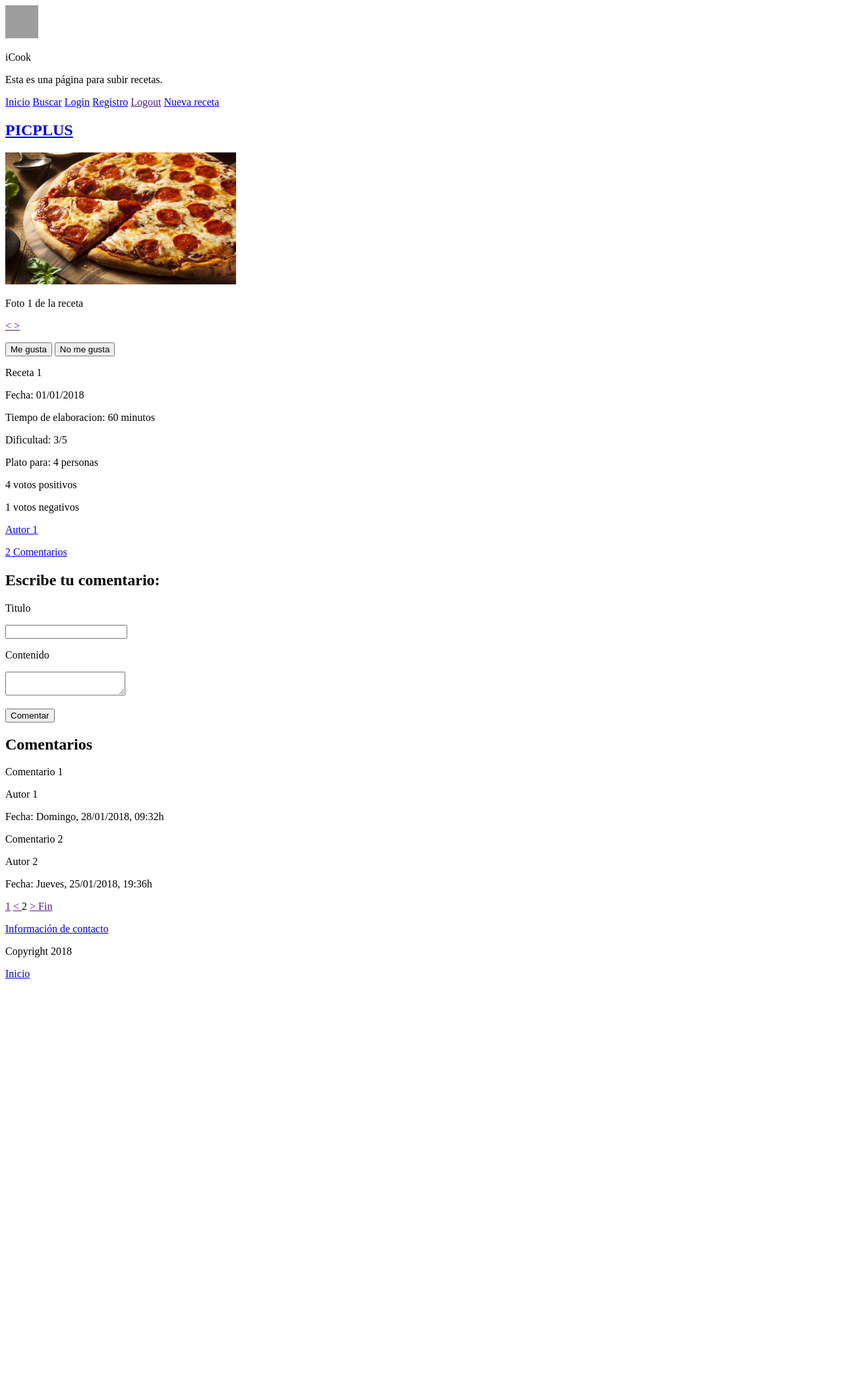
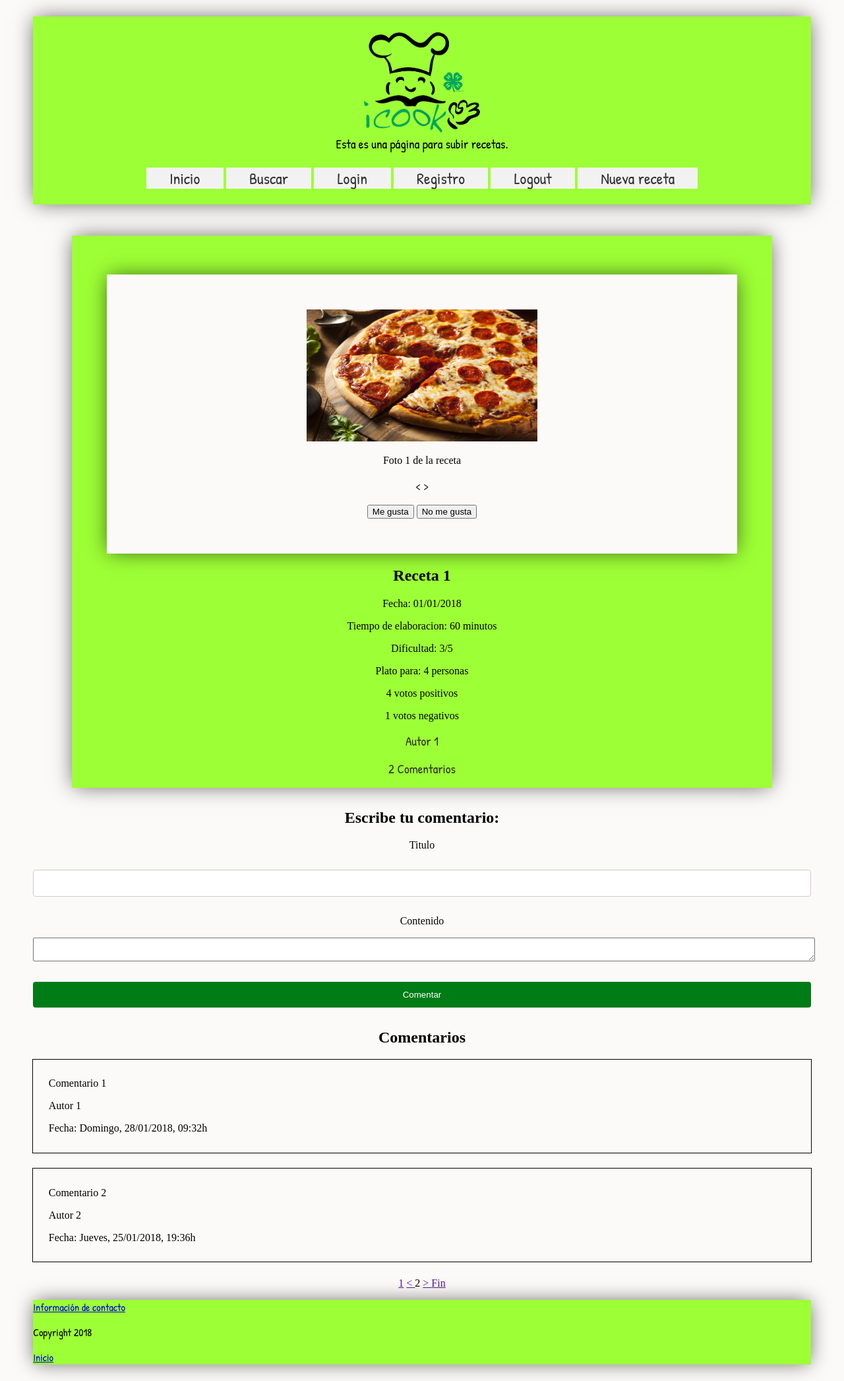
Before and after one commit to davmm96/PCW, a PHP site: page /receta.html in a window 1280 px wide. Shown: the whole page at 66% size. Before the commit the page ends 1483 px from the top, so only its background shows below. Run offline with PHP 8.4, Linux system fonts and the light colour scheme; some libraries are stand-ins or nearby versions; grey boxes are pictures that could not be loaded.

Commit message:
He continuado con el css
He hecho todo el css de index y parte del de detalle foto.

```diff
--- a/estilo.css
+++ b/estilo.css
@@ -1,13 +1,34 @@
-<<<<<<< HEAD
-body{
-    margin: 1% 5%;
-=======
 html,body{
->>>>>>> bc539673b74563e31d604a1bc4e1889b5f1d1f1c
     background-color: #FCFAF9;
     padding:0;
-    margin:0;
+    margin: 1% 2%;
 }
+/*TITULO*/
+
+header{
+    background-color: #9dff35;
+    margin-bottom: 3%;
+    box-shadow: 0px 0px 30px -3px rgba(0,0,0,0.63);
+}
+
+#logo{
+    margin: auto;
+    text-align: center;
+}
+
+header img{
+    margin-top: 2%;
+    width: 15%;
+    height: 15%;
+}
+
+header p{
+    font-size: 120%;
+    font-family: 'Patrick Hand', cursive;
+    margin: auto;
+    text-align: center;
+}
+
 
 .form-vertical input {
     width: 100%;
@@ -19,9 +40,13 @@ html,body{
     box-sizing: border-box;
 }
 
+.form-vertical textarea{
+    width: 100%;
+}
+
 .form-vertical input[type=submit] {
     width: 100%;
-    background-color: #0044b2;
+    background-color: #007c16;
     color: white;
     padding: 1% 1%;
     margin: 1% 0;
@@ -31,7 +56,7 @@ html,body{
 }
 
 .form-vertical input[type=submit]:hover {
-    background-color: #002d77;
+    background-color: #00590f;
 }
 
 .menu-horizontal{
@@ -44,7 +69,7 @@ html,body{
 .menu-horizontal a{
     display: inline-block;
     transition: background-color 0.2s ease-in-out , color 0.5s ease-in-out ;
-    background-color: #48E5C2;
+    background-color: #f2f2f2;
     color: #333333;
     box-sizing: border-box;
     text-decoration: none;
@@ -56,27 +81,10 @@ html,body{
 
 .menu-horizontal a:hover{
     color: #FCFAF9;
-    background-color: #5e5e5e;
+    background-color: #007c16;
 }
 
 
-.contenido{
-    box-sizing: border-box;
-}
-
-.contenido article{
-    background-color: #9dff35;
-    display: inline-block;
-    width: 29%;
-    margin: 1% 2%;
-    border-radius: 0.5%;
-}
-footer{
-    font-family: 'Patrick Hand', cursive;
-    overflow: hidden;
-    position: relative;
-    background: #48E5C2;
-}
 .boton_no_molon{
     font-family: 'Patrick Hand', cursive;
     position: absolute;
@@ -84,16 +92,62 @@ footer{
     right: 0;
 }
 
-.contenido article
+.contenido {
+    text-align: center;
+    margin: auto;
+}
 
-.contenido article .titulo-receta{
+.contenido article{
+    box-shadow: 0px 0px 30px -3px rgba(0,0,0,0.63);
+    background-color: #9dff35;
+    display: inline-block;
+    width: 300px;
+    margin: 1% 2%;
+}
+
+#info-receta{
+    padding-top: 5%;
+    width: 90%;
+}
+
+.contenido article a{
     font-family: 'Patrick Hand', cursive;
+    transition: color 0.2s ease-in-out ;
     color: #333333;
     text-decoration: none;
     font-size: 120%;
 }
 
+.contenido article .titulo-receta{
+    font-size: 150%;
+}
+
+.contenido article a:hover{
+    color: #007c16;
+}
+
 .contenido article img{
     max-width: 90%;
 }
-/* #DDD92A */
+
+#apartado-foto-receta{
+    box-shadow: 0px 0px 30px -3px rgba(0,0,0,0.63);
+    padding:5% 0;
+    margin: 0 5%;
+    background-color: #FCFAF9;
+}
+
+.comentarios{
+    padding: 1% 2%;
+    outline: 0.1em black solid;
+    text-align: left;
+    margin-bottom: 2%;
+}
+
+footer{
+    box-shadow: 0px 0px 30px -3px rgba(0,0,0,0.63);
+    background-color: #9dff35;
+    font-family: 'Patrick Hand', cursive;
+    overflow: hidden;
+    position: relative;
+}
--- a/index.html
+++ b/index.html
@@ -9,8 +9,9 @@
 </head>
 <body>
 	<header>
-		<img src="https://viviendosanos.com/wp-content/uploads/2011/11/comida-rapida-consecuencias-de-comer-en-exceso-comida-rapida-comida-rapida.jpg" alt="logo" width="50" height="50">
-		<p>iCook</p>
+
+		<div id="logo"><img src="img/icook-logo.png" alt="logo"></div>
+
 		<p>Esta es una página para subir recetas.</p>
 
 		<div class="menu-horizontal" id="menu-principal">
--- a/receta.html
+++ b/receta.html
@@ -9,11 +9,12 @@
 	</head>
     <body>
     	<header>
-			<img src="https://viviendosanos.com/wp-content/uploads/2011/11/comida-rapida-consecuencias-de-comer-en-exceso-comida-rapida-comida-rapida.jpg" alt="logo" width="50" height="50">
-			<p>iCook</p>
+
+		<div id="logo"><img src="img/icook-logo.png" alt="logo"></div>
+
 		<p>Esta es una página para subir recetas.</p>
 
-			<div class="menu-horizontal">
+		<div class="menu-horizontal" id="menu-principal">
 			<a href="index.html">Inicio</a>
 			<a href="buscar.html">Buscar</a>
 			<a href="login.html">Login</a>
@@ -23,12 +24,12 @@
 		</div>
 	</header>
 
-	<main>
+	<main class="contenido">
 
 
-		<article>
-			<h1><a href="index.html">PICPLUS</a></h1>
+		<article id="info-receta">
 
+			<div id="apartado-foto-receta">
 				<img src="img/receta1.jpg" alt="receta 1" width="350" height="200"/>
 				<p>Foto 1 de la receta</p>
 				<p>
@@ -41,8 +42,10 @@
 					<button type="button">No me gusta</button>
 				</div>
 
+			</div>
 
-			<p>Receta 1</p>
+
+			<h1>Receta 1</h1>
 			<p>Fecha: 01/01/2018</p>
 			<p>Tiempo de elaboracion: 60 minutos</p>
 			<p>Dificultad: 3/5</p>
@@ -80,13 +83,13 @@
 		<div id="comentarios">
 			<h2>Comentarios</h2>
 
-			<div>
+			<div class="comentarios">
 				<p>Comentario 1</p>
 				<p>Autor 1</p>
 				<p>Fecha: Domingo, 28/01/2018, 09:32h</p>
 			</div>
 
-			<div>
+			<div class="comentarios">
 				<p>Comentario 2</p>
 				<p>Autor 2</p>
 				<p>Fecha: Jueves, 25/01/2018, 19:36h</p>
```
Also changed, not shown: acerca.html (+4 -3 lines), buscar.html (+4 -3 lines), login.html (+4 -3 lines), nueva-receta.html (+4 -3 lines), registro.html (+4 -3 lines), img/logo.png (added). Lines whose indentation alone changed are shown as unchanged.
